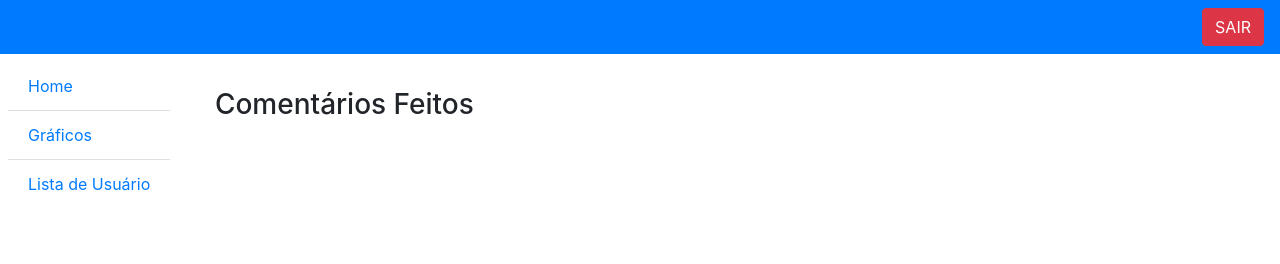
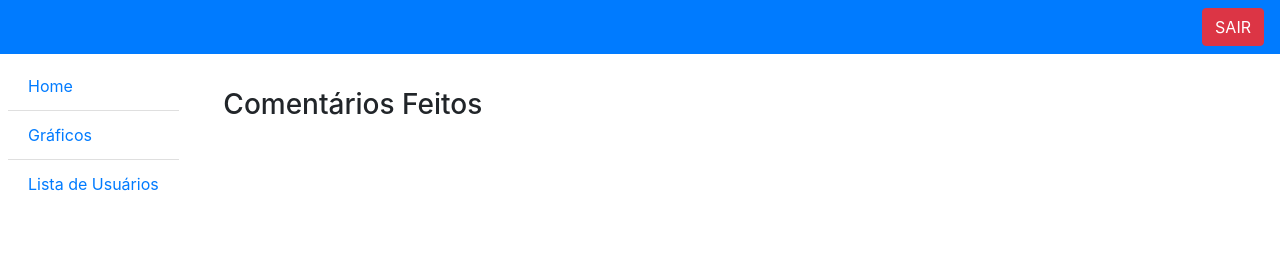
Before and after one commit to thiagohenriquepedro/jst-job-challenges, an Angular app: page /home in a window 1280 px wide. Shown: the top 264 px of the page. Built offline with nearby package versions, Linux system fonts and the light colour scheme; no server answers.

Commit message:
Update sidebar.component.html

```diff
--- a/src/app/shared/Menu/sidebar/sidebar.component.html
+++ b/src/app/shared/Menu/sidebar/sidebar.component.html
@@ -3,7 +3,7 @@
         <ul class="list-group list-group-flush px-auto col-md-12 ">
             <li class="list-group-item"><a routerLink='/home'>Home</a></li>
             <li class="list-group-item"><a a routerLink='/chart'>Gráficos</a></li>
-            <li class="list-group-item"><a a routerLink='/list'>Lista de Usuário</a></li>
+            <li class="list-group-item"><a a routerLink='/list'>Lista de Usuários</a></li>
 
           </ul>
 
```
